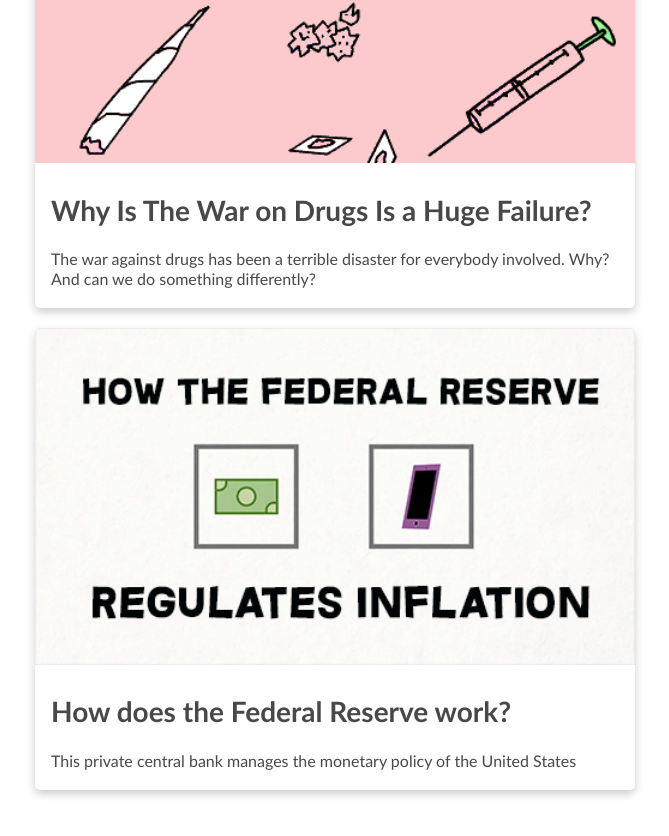
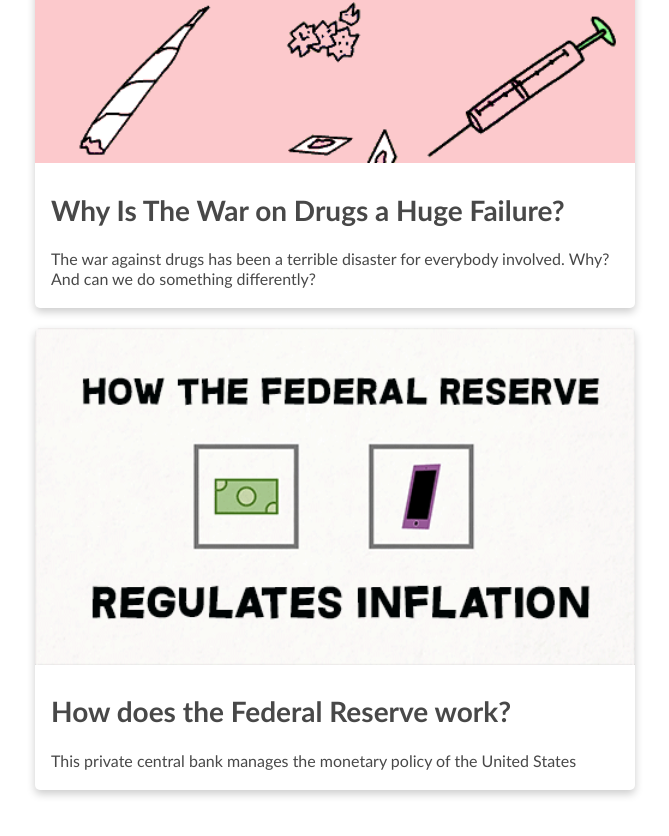
Before and after one commit to LearnTheIssues/LearnTheIssues.github.io, a plain HTML site: page index.html in a window 1280 px wide. Shown: the part 2393-3229 px from the top of the page, without its empty margins (305-974 px from the left). Drawn offline with Linux system fonts and the light colour scheme; a script that the page names is missing; a web font is replaced by a local one.

Commit message:
type error drugs

```diff
--- a/index.html
+++ b/index.html
@@ -55,7 +55,7 @@
 				<div class="card">
 					<img src="assets/img/drugs.gif">
 					<div class="card-container">
-						<h1><b>Why Is The War on Drugs Is a Huge Failure?</b></h1>
+						<h1><b>Why Is The War on Drugs a Huge Failure?</b></h1>
 						<p>The war against drugs has been a terrible disaster for everybody involved. Why? And can we do something differently?</p>
 					</div>
 				</div>
```
